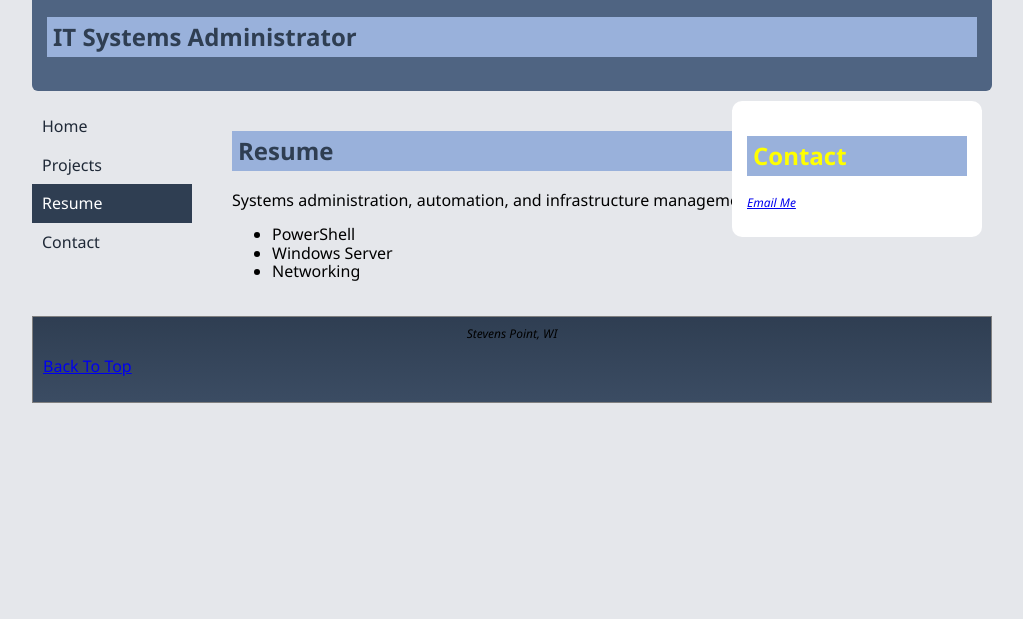
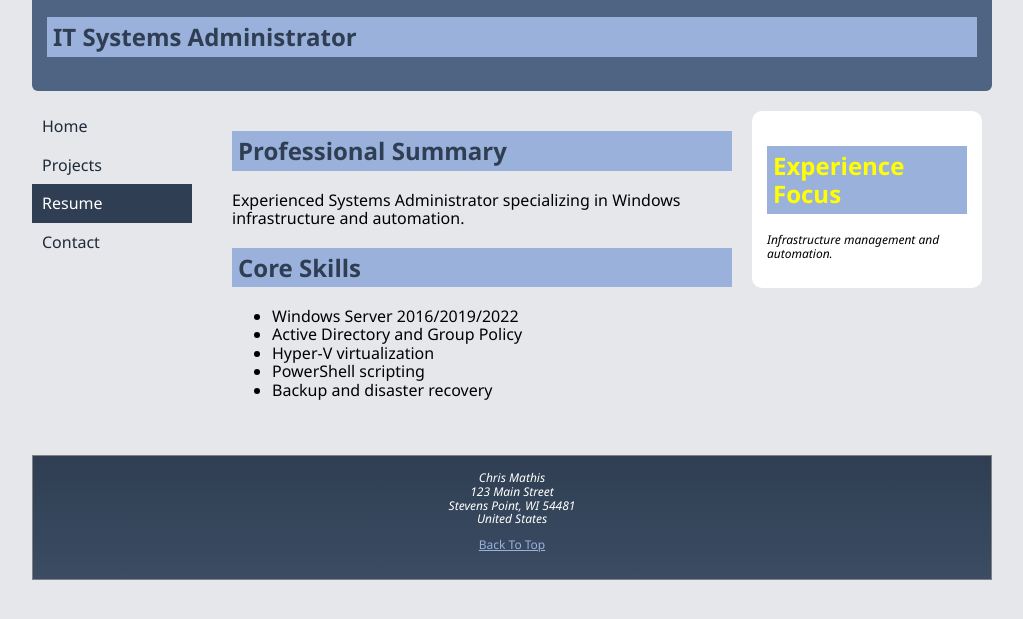
Before and after one commit to cmathiswausau/portfolio, a plain HTML site: page resume.html in a window 1280 px wide. Shown: the part 145-764 px from the top of the page, without its empty margins (128-1151 px from the left). Drawn offline with Linux system fonts and the light colour scheme.

Commit message:
resume fix

```diff
--- a/main.css
+++ b/main.css
@@ -68,37 +68,52 @@ section {
    padding: 20px;
 }
 
-/* Aside */
+/* FIXED ASIDE */
 aside {
    position: absolute;
    right: 10px;
-   top: 10px;
-   width: 220px;
+   top: 20px;
+   width: 200px;
    background: white;
    padding: 15px;
    border-radius: 10px;
+}
+
+/* prevent text clipping */
+article {
+   margin-right: 240px;
 }
 
 aside h2 {
    color: yellow;
 }
 
+/* Aside text */
 .asideText {
    font-size: 0.75em;
    font-style: italic;
 }
 
-/* Footer */
+/* Footer FIXED */
 footer {
    clear: both;
    border: 1px solid gray;
    background-image: linear-gradient(#2f3e52, #3b4c63);
-   padding: 10px;
+   padding: 15px;
+   margin-top: 20px;
 }
 
-footer address {
+/* readable footer text */
+footer address,
+footer p {
    font-size: 0.75em;
    text-align: center;
+   color: white;
+}
+
+/* readable link */
+footer a {
+   color: #99b1db;
 }
 
 /* Table */
@@ -139,6 +154,10 @@ table.home td {
       margin-left: 0;
    }
 
+   article {
+      margin-right: 0;
+   }
+
    aside {
       position: static;
       width: 100%;
--- a/resume.html
+++ b/resume.html
@@ -31,29 +31,41 @@
         <section>
 
             <article>
-                <h2>Resume</h2>
+                <h2>Professional Summary</h2>
 
-                <p>Systems administration, automation, and infrastructure management.</p>
+                <p>Experienced Systems Administrator specializing in Windows infrastructure and automation.</p>
+
+                <h2>Core Skills</h2>
 
                 <ul>
-                    <li>PowerShell</li>
-                    <li>Windows Server</li>
-                    <li>Networking</li>
+                    <li>Windows Server 2016/2019/2022</li>
+                    <li>Active Directory and Group Policy</li>
+                    <li>Hyper-V virtualization</li>
+                    <li>PowerShell scripting</li>
+                    <li>Backup and disaster recovery</li>
                 </ul>
 
             </article>
 
             <aside>
-                <h2>Contact</h2>
+                <h2>Experience Focus</h2>
+
                 <p class="asideText">
-                    <a href="mailto:chris@ccmathis.com">Email Me</a>
+                    Infrastructure management and automation.
                 </p>
+
             </aside>
 
         </section>
 
         <footer>
-            <address>Stevens Point, WI</address>
+            <address>
+                Chris Mathis<br>
+                123 Main Street<br>
+                Stevens Point, WI 54481<br>
+                United States
+            </address>
+
             <p><a href="#top">Back To Top</a></p>
         </footer>
 
```
